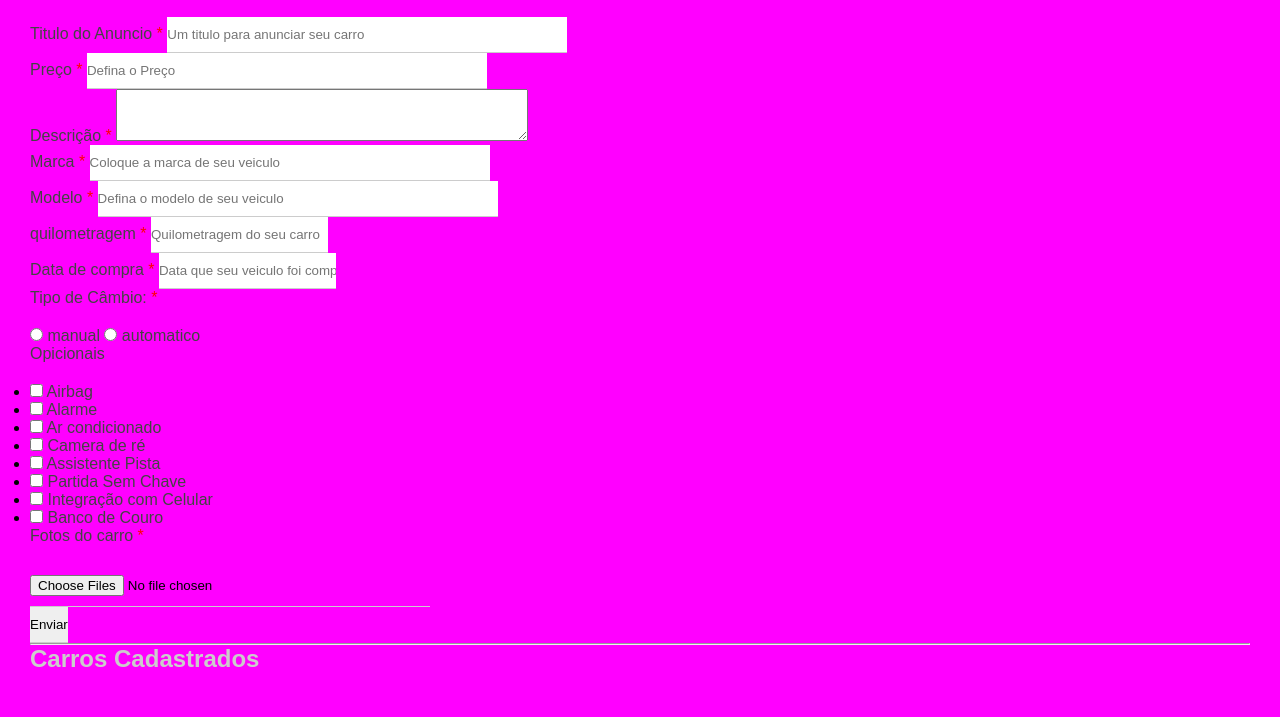
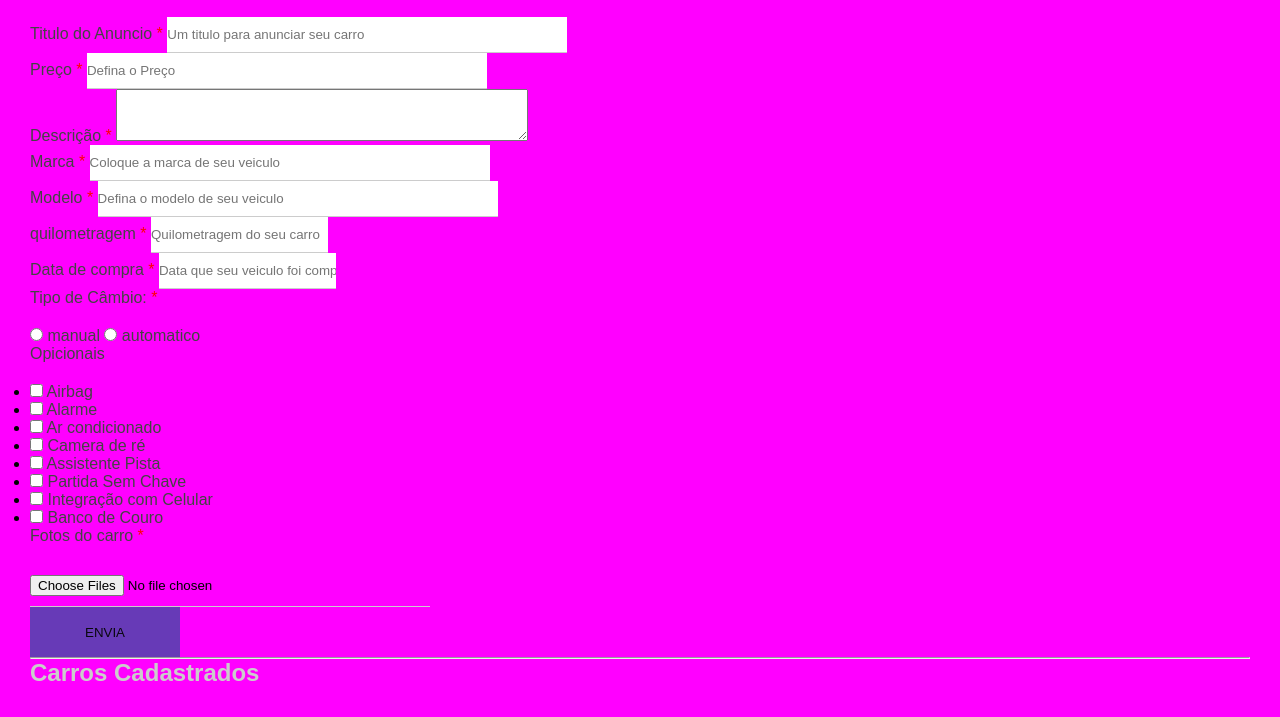
Before and after one commit to davilavorenti-cyber/ProjetoCarStore, a plain HTML site: page index.html in a window 1280 px wide. Shown: the part 246-963 px from the top of the page. Drawn offline with Linux system fonts and the light colour scheme; files that its build step writes are made by us from their sources.

Commit message:
ProjetoCarStore

```diff
--- a/css/style.css
+++ b/css/style.css
@@ -106,3 +106,20 @@ textarea {
     list-style: none;
     margin-bottom: 5px;
 }
+
+.btn-submit{
+    background-color: #673ab7;
+    color: #0a080f;
+    border: 2px solid transparent;
+    width: 150px;
+    height: 50px;
+    cursor:pointer;
+    text-transform: uppercase;
+    transition: 0.5s;
+}
+
+.btn-submit:hover{
+    background-color: #dfdfdf;
+    color: #673ab7;
+    border-color: #673ab7;
+}
--- a/index.html
+++ b/index.html
@@ -108,7 +108,8 @@
                     <p>Fotos do carro <span class="campo-obrigatorio">*</span></p>
                     <input type="file" name="imagem" id="imagem" multiple accept="image/png, image/jpg">
                 </div>
-                <input type="submit" value="Enviar">
+                <input type="submit" value="Envia"
+                class="btn-submit">
             </form>
             <hr>
             <h2>Carros Cadastrados</h2>
```
